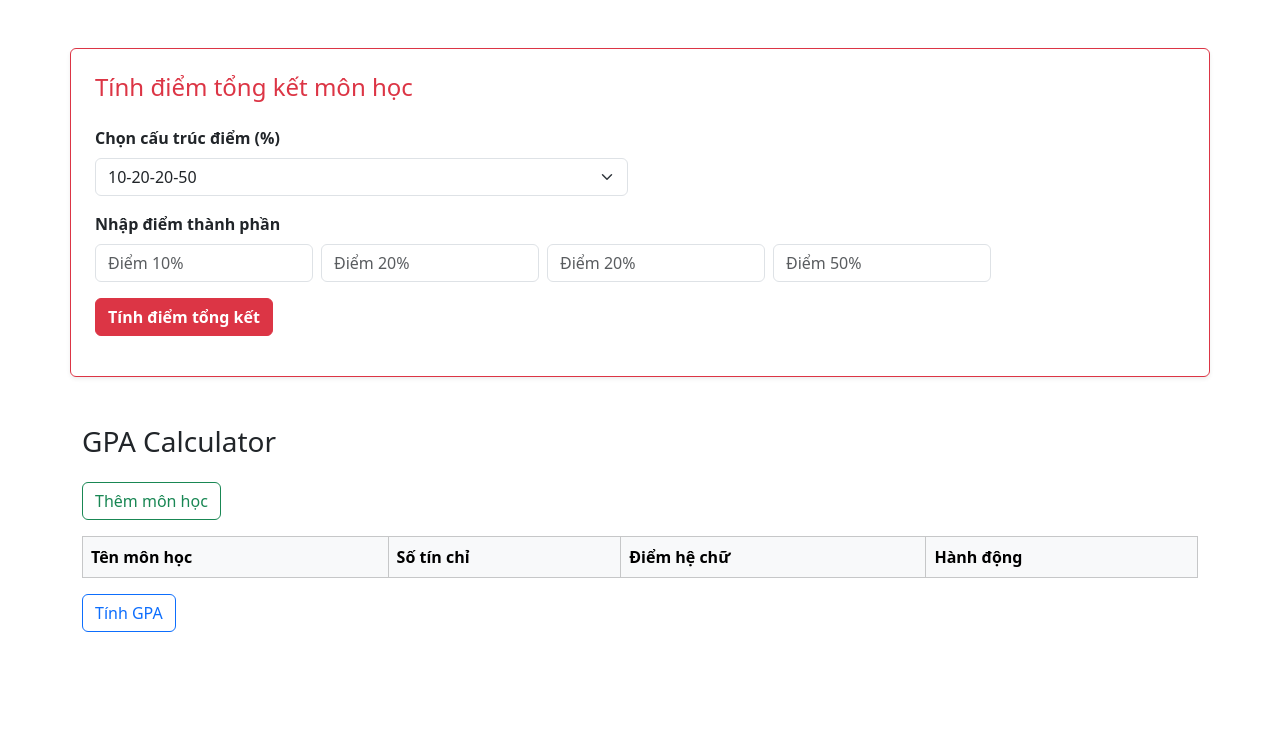
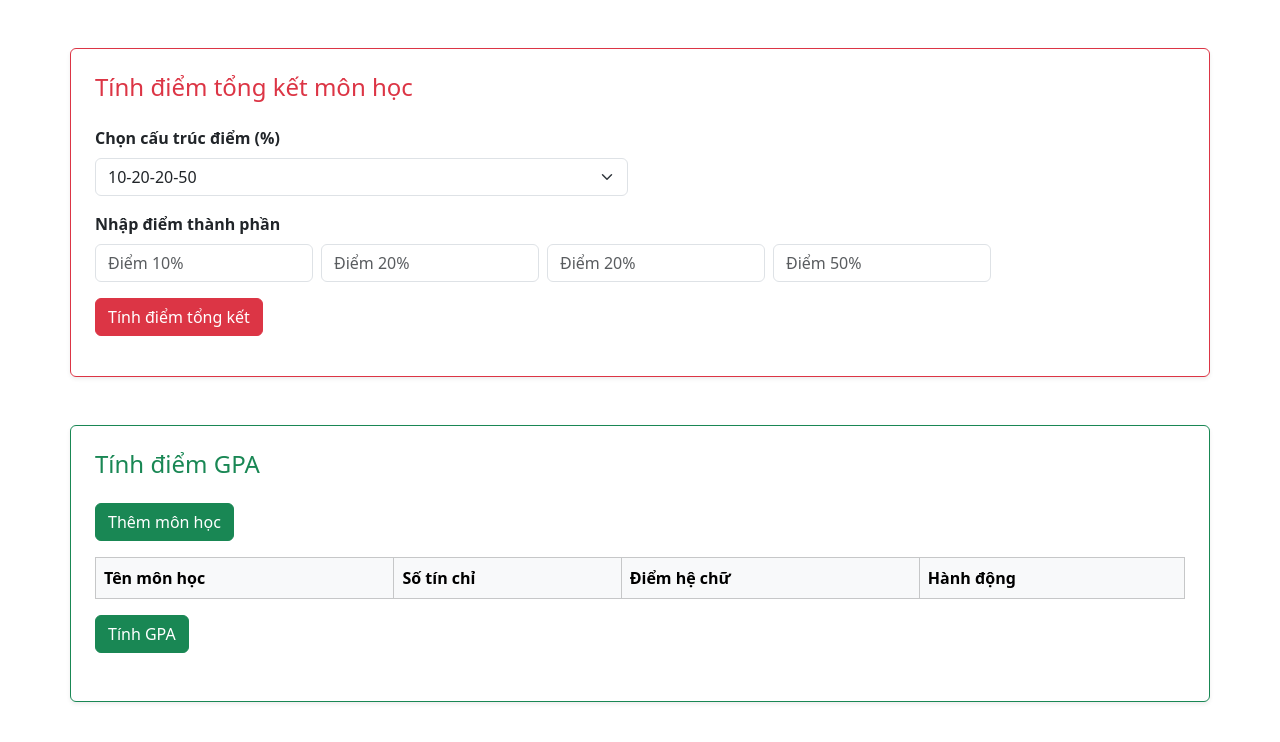
Before and after one commit to lucas-tran05/gpa_calc, a plain HTML site: page index.html in a window 1280 px wide. Drawn offline with nearby package versions, Linux system fonts and the light colour scheme.

Commit message:
Refactor button styles for consistency in GPA Calculator interface

```diff
--- a/index.html
+++ b/index.html
@@ -32,14 +32,14 @@
             </div>
         </div>
 
-        <button class="btn btn-danger fw-bold" onclick="calculateFinalScore()">Tính điểm tổng kết</button>
+        <button class="btn btn-danger" onclick="calculateFinalScore()">Tính điểm tổng kết</button>
         <p id="finalResult" class="fw-bold text-success mt-3"></p>
     </div>
 
-    <div class="container mt-5">
-        <h3 class="mb-4 ">GPA Calculator</h3>
+    <div class="container mt-5 mb-5 border border-success rounded p-4 shadow-sm">
+        <h4 class="mb-4 text-success">Tính điểm GPA</h4>
         <div class="mb-3">
-            <button class="btn btn-outline-success" onclick="addCourse()">Thêm môn học</button>
+            <button class="btn btn-success" onclick="addCourse()">Thêm môn học</button>
         </div>
         <table class="table table-bordered align-middle" id="coursesTable">
             <thead class="table-light">
@@ -53,7 +53,7 @@
             <tbody></tbody>
         </table>
         <div class="mt-3">
-            <button class="btn btn-outline-primary" onclick="calculateGPA()">Tính GPA</button>
+            <button class="btn btn-success" onclick="calculateGPA()">Tính GPA</button>
         </div>
         <p id="result" class="mt-4 fw-bold text-success"></p>
     </div>
```
